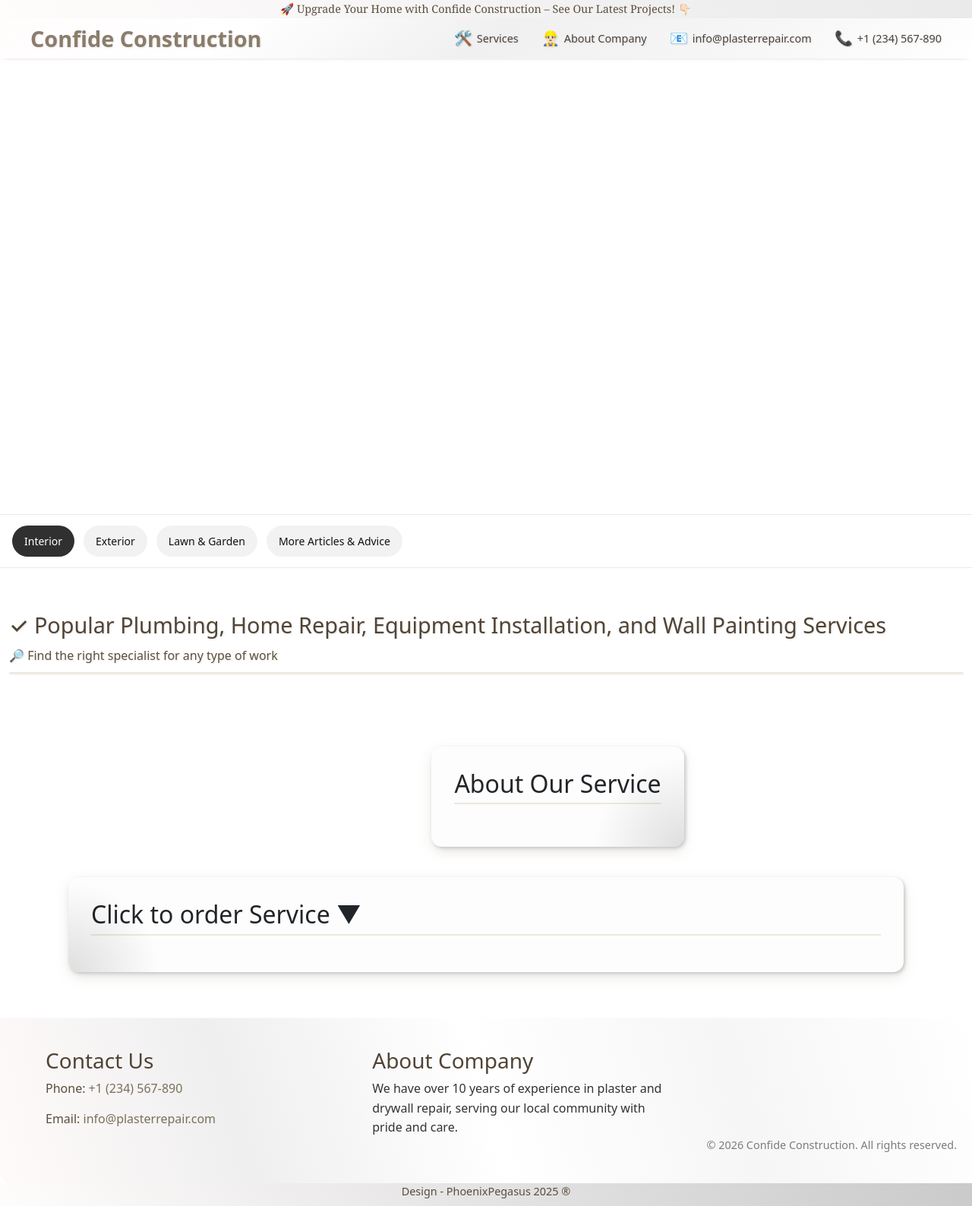
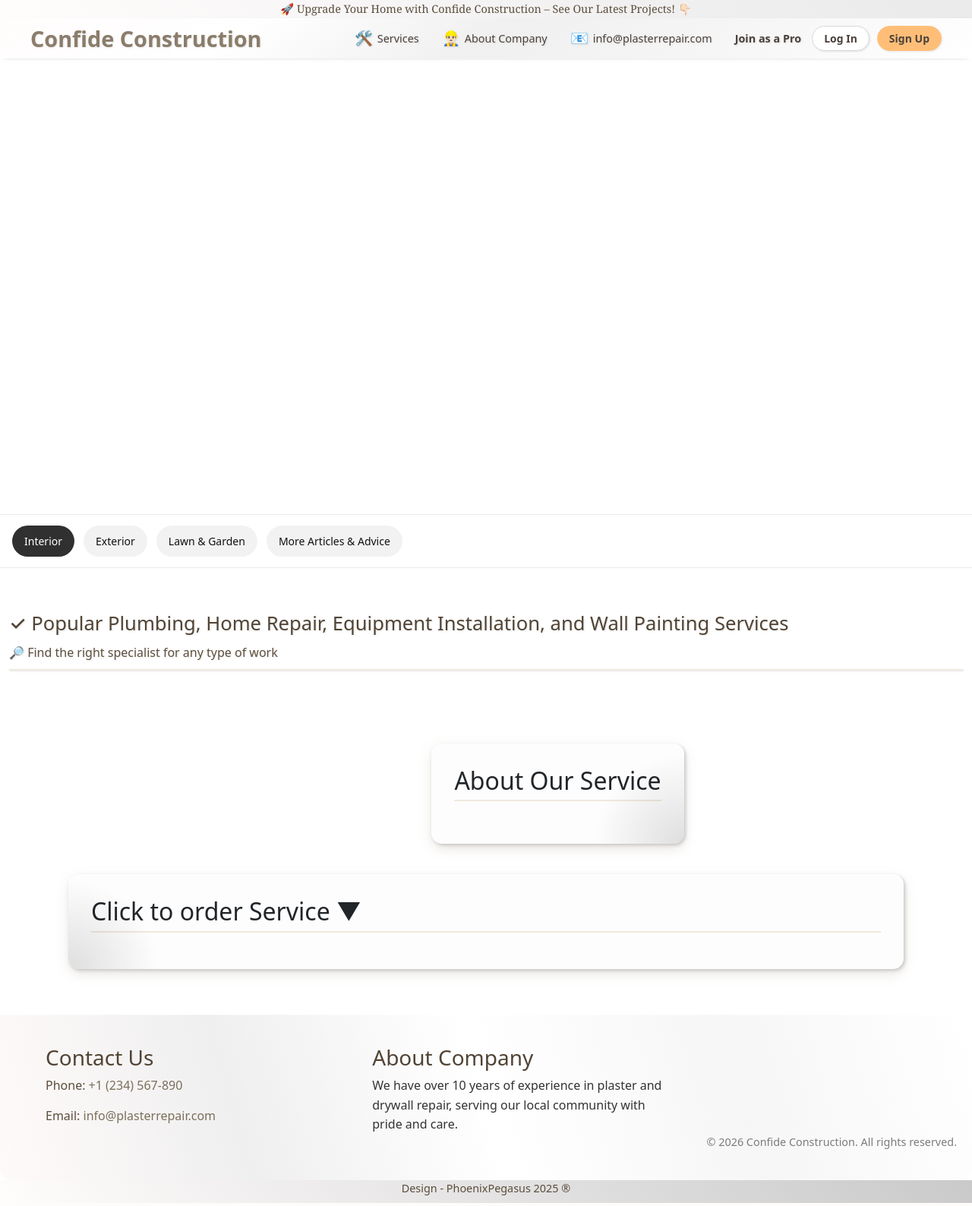
Before and after one commit to TumashenkaAliaksandr/cc, a Django app: page / in a window 1280 px wide. Shown: the whole page at 76% size. Run offline with Django 5.2, Linux system fonts and the light colour scheme; data that the repository does not hold is empty; some libraries are stand-ins or nearby versions.

Commit message:
added new templates html regestrations and login, new urls, views, update base

```diff
--- a/templates/main/base.html
+++ b/templates/main/base.html
@@ -10,23 +10,28 @@
     <link rel="stylesheet" href="{% static 'webapp/css/style.css' %}"/>
     <link rel="stylesheet" href="{% static 'webapp/css/sliders.css' %}"/>
     <link rel="stylesheet" media="(max-width: 600px)" href="{% static 'webapp/css/mobile.css' %}"/>
-    <link rel="stylesheet" href="https://cdn.jsdelivr.net/npm/basiclightbox@5/dist/basicLightbox.min.css" />
-    <link href="https://fonts.googleapis.com/css2?family=Lora&display=swap" rel="stylesheet" />
+    <link rel="stylesheet" href="https://cdn.jsdelivr.net/npm/basiclightbox@5/dist/basicLightbox.min.css"/>
+    <link href="https://fonts.googleapis.com/css2?family=Lora&display=swap" rel="stylesheet"/>
 
     <!-- Google tag (gtag.js) -->
     <script async src="https://www.googletagmanager.com/gtag/js?id=G-J476BTK9QM"></script>
     <script>
-      window.dataLayer = window.dataLayer || [];
-      function gtag(){dataLayer.push(arguments);}
-      gtag('js', new Date());
+        window.dataLayer = window.dataLayer || [];
 
-      gtag('config', 'G-J476BTK9QM');
+        function gtag() {
+            dataLayer.push(arguments);
+        }
+
+        gtag('js', new Date());
+
+        gtag('config', 'G-J476BTK9QM');
     </script>
 </head>
 <body>
 
 <div class="topbar-strip">
-  <a href="/#orderFormToggle" class="strip-link">🚀 Upgrade Your Home with Confide Construction – See Our Latest Projects! 👇🏻</a>
+    <a href="/#orderFormToggle" class="strip-link">🚀 Upgrade Your Home with Confide Construction – See Our Latest
+        Projects! 👇🏻</a>
 </div>
 <!-- Топ-бар с логотипом слева и контактами справа -->
 <header class="topbar">
@@ -40,7 +45,7 @@
         </a>
     </div>
     <div class="contacts">
-    <div class="contact-item">
+        <div class="contact-item">
             <span class="icon">🛠️</span>
             <a href="#services">Services</a>
         </div>
@@ -56,13 +61,24 @@
                 <a href="mailto:info@plasterrepair.com">info@plasterrepair.com</a>
             {% endif %}
         </div>
-        <div class="contact-item">
-            <span class="icon">📞</span>
-            {% if company.phone %}
-                <a href="tel:{{ company.phone|cut:' ' }}">{{ company.phone }}</a>
-            {% else %}
-                <a href="tel:+1234567890">+1 (234) 567-890</a>
-            {% endif %}
+{#        <div class="contact-item">#}
+{#            <span class="icon">📞</span>#}
+{#            {% if company.phone %}#}
+{#                <a href="tel:{{ company.phone|cut:' ' }}">{{ company.phone }}</a>#}
+{#            {% else %}#}
+{#                <a href="tel:+1234567890">+1 (234) 567-890</a>#}
+{#            {% endif %}#}
+{#        </div>#}
+
+        <div class="contact-item auth-item auth-group">
+            <a href="#" class="pro-link">
+                <span class="pro-link-text">Join as a Pro</span>
+            </a>
+
+            <div class="auth-buttons">
+                <a href="{% url 'login' %}" class="auth-btn auth-btn-login">Log In</a>
+                <a href="{% url 'register' %}" class="auth-btn auth-btn-signup">Sign Up</a>
+            </div>
         </div>
     </div>
 </header>
@@ -101,7 +117,7 @@
     </div>
 </footer>
 <div class="footer-down">
-  <p>Design - PhoenixPegasus 2025 ®</p>
+    <p>Design - PhoenixPegasus 2025 ®</p>
 </div>
 <script src="https://cdn.jsdelivr.net/npm/basiclightbox@5/dist/basicLightbox.min.js"></script>
 <script src="{% static 'webapp/js/main.js' %}"></script>
--- a/webapp/static/webapp/css/style.css
+++ b/webapp/static/webapp/css/style.css
@@ -33,6 +33,59 @@ body {
   color: #8b7d6b;
   text-decoration: none;
   cursor: pointer;
+}
+
+.auth-item.auth-group {
+    display: flex;
+    align-items: center;
+    gap: 14px;
+}
+
+.pro-link {
+    text-decoration: none;
+    color: #111;
+    font-weight: 600;
+    white-space: nowrap;
+}
+
+.auth-buttons {
+    display: flex;
+    align-items: center;
+    gap: 10px;
+}
+
+.auth-btn {
+    display: inline-flex;
+    align-items: center;
+    justify-content: center;
+    padding: 5px 15px;
+    border-radius: 999px;
+    text-decoration: none;
+    font-weight: 600;
+    font-size: 14px;
+    transition: 0.2s ease;
+    white-space: nowrap;
+}
+
+.auth-btn-login {
+    background: #fff;
+    color: #111;
+    border: 1px solid #d9d9d9;
+}
+
+.auth-btn-login:hover {
+    background: #f5f5f5;
+}
+
+.auth-btn-signup {
+    background: #ffbe77;
+    color: #fff;
+    border: 1px solid #ffbe77;
+}
+
+.auth-btn-signup:hover {
+    background: #fff0df;
+    border: 1px solid #fff0df;
 }
 
 .footer-down {
@@ -263,7 +316,7 @@ body {
 .service-title-main {
     text-align: left;
     font-weight: 500;
-    font-size: 1.8rem;
+    font-size: 1.6rem;
     color: #514435;
     margin: 10px auto 10px auto;
     max-width: 1450px;
--- a/webapp/urls.py
+++ b/webapp/urls.py
@@ -14,15 +14,15 @@ sitemaps = {
 
 urlpatterns = [
     path('', views.index, name='index'),
+    path('register/', views.register, name='register'),
+    path('login/', views.login_view, name='login'),
+    path("logout/", views.logout_view, name="logout"),
     path('company/', views.company, name='company'),
     path('success/', views.success, name='success'),
     path('sitemap.xml', sitemap, {'sitemaps': sitemaps}, name='django.contrib.sitemaps.views.sitemap'),
     path('robots.txt', robots_txt, name='robots_txt'),
 
-
 ]
-
-
 
 # Добавляем маршруты для медиа-файлов в режиме отладки
 if settings.DEBUG:
--- a/webapp/views.py
+++ b/webapp/views.py
@@ -2,7 +2,10 @@ from django.http import HttpResponse
 from django.shortcuts import render, redirect, get_object_or_404
 from django.core.mail import EmailMessage
 from django.conf import settings
-
+from django.shortcuts import render, redirect
+from django.contrib.auth import login, logout
+from django.contrib.auth.forms import UserCreationForm, AuthenticationForm
+from django.contrib import messages
 from webapp.models import MoreServices, SliderService
 
 
@@ -45,6 +48,38 @@ def index(request):
     return render(request, 'webapp/index.html', {'success': success, 'slider_services': slider_services, 'more_services': more_services})
 
 
+def register(request):
+    if request.method == "POST":
+        form = UserCreationForm(request.POST)
+        if form.is_valid():
+            user = form.save()
+            login(request, user)
+            messages.success(request, "Registration successful.")
+            return redirect("index")
+    else:
+        form = UserCreationForm()
+
+    return render(request, "webapp/auntifications/register.html", {"form": form})
+
+
+def login_view(request):
+    if request.method == "POST":
+        form = AuthenticationForm(request, data=request.POST)
+        if form.is_valid():
+            user = form.get_user()
+            login(request, user)
+            messages.success(request, "Login successful.")
+            return redirect("index")
+    else:
+        form = AuthenticationForm()
+
+    return render(request, "webapp/auntifications/login.html", {"form": form})
+
+
+def logout_view(request):
+    logout(request)
+    return redirect("index")
+
 def company(request):
     return render(request, 'webapp/about_company.html')
 
```
Also changed, not shown: webapp/templates/webapp/auntifications/login.html (added, +35 -0 lines), webapp/templates/webapp/auntifications/register.html (added, +41 -0 lines).
